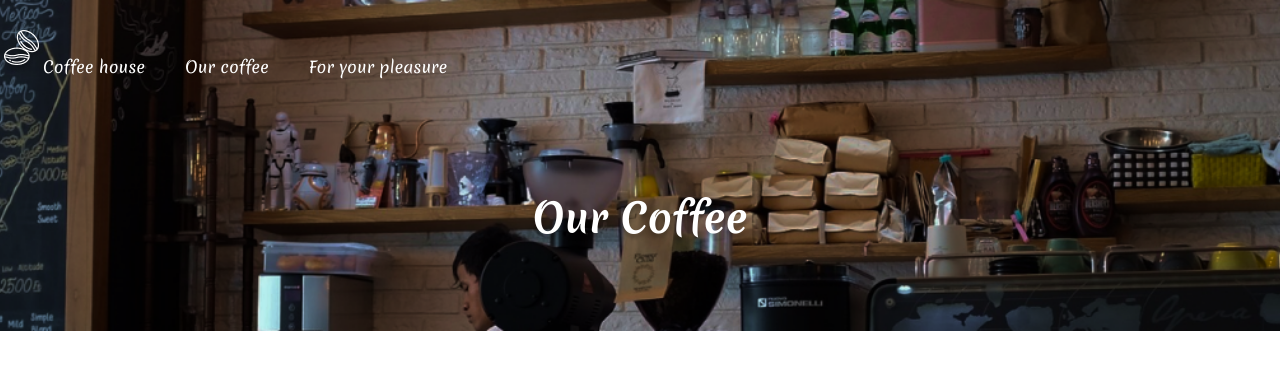
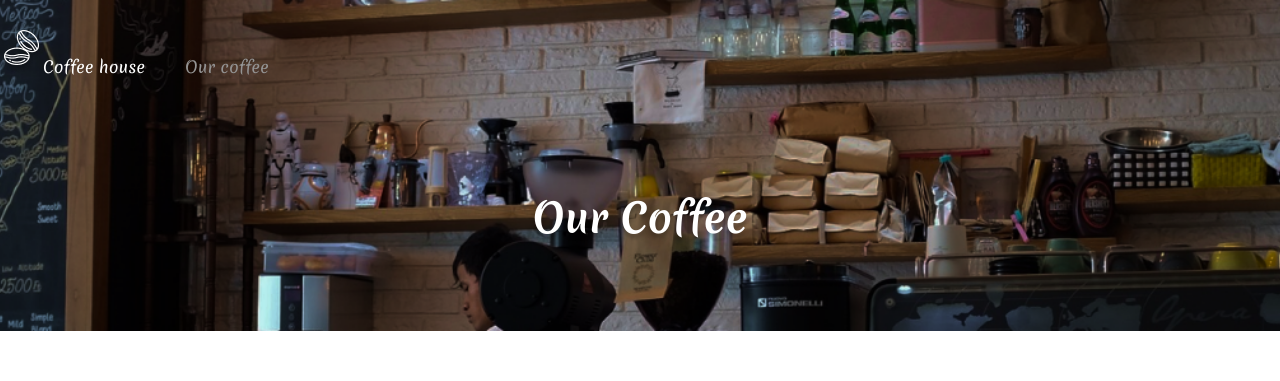
Before and after one commit to MaximShawcross/coffee-app, a React (Create React App) app: page /coffee-list in a window 1280 px wide. Shown: the top 381 px of the page. Built offline with nearby package versions, Linux system fonts and the light colour scheme; no server answers; grey boxes are pictures that could not be loaded.

Commit message:
routing with react-router

```diff
--- a/package.json
+++ b/package.json
@@ -10,6 +10,7 @@
     "react": "^18.2.0",
     "react-dom": "^18.2.0",
     "react-redux": "^8.0.2",
+    "react-router-dom": "^6.3.0",
     "react-scripts": "5.0.1",
     "sass": "^1.54.8",
     "web-vitals": "^2.1.4"
--- a/src/components/app/App.js
+++ b/src/components/app/App.js
@@ -1,13 +1,18 @@
+import { BrowserRouter as Router, Route, Routes } from "react-router-dom";
+
 import { MainPage, CoffeeListPage } from "../../pages";
 
 import "./App.scss"
 
 const App = () => {
     return (
-        <>
-            {/* <MainPage/> */}
-            <CoffeeListPage/>
-        </>
+        <Router>
+            <Routes>
+                <Route path = "/" element = {<MainPage/>}/>
+                <Route path = "/coffee-list" element = { <CoffeeListPage/> }/>
+            </Routes>
+        </Router>
+
     )
 }
 
--- a/src/components/header/header.js
+++ b/src/components/header/header.js
@@ -1,18 +1,25 @@
+import { Link, NavLink } from 'react-router-dom';
+
 import './header.scss';
 import coffeSeeds from '../../resources/icons/2-white-seeds.png'
 
-
 const Header = () => {
     return (
-        <section class = "header">
+        <section class = "second-header">
             <div class="container">
                 <nav class="header__nav">
-                    <div class="header__nav__item">
-                        <img src = {coffeSeeds} alt="coffee-seed"/>
-                        Coffee house
-                    </div>
-                    <div class="header__nav__item">Our coffee</div>
-                    <div class="header__nav__item">For your pleasure</div>
+                        <div class="header__nav__item">
+                            <NavLink className={({isActive}) => isActive ? 'link' : null} to = "/">
+                                <img src = {coffeSeeds} alt="coffee-seed"/>
+                                Coffee house
+                            </NavLink>
+
+                        </div>
+                    <NavLink className={({isActive}) => isActive ? 'link' : null} to = "/coffee-list">
+                        <div class="header__nav__item">Our coffee</div>
+                    </NavLink>
+
+                    {/* <div class="header__nav__item">For your pleasure</div> */}
                 </nav>
                 <h1 class="title">Our Coffee</h1>
             </div>
--- a/src/components/header/header.scss
+++ b/src/components/header/header.scss
@@ -1,6 +1,18 @@
-.header {
+.second-header {
     padding: 30px 0 84px 0;
     background: url('../../resources/bg/second-page-bg.png')  center (center / cover) no-repeat;
+}
+
+a {
+    color: white;
+    text-decoration: none;
+    &:hover {
+        color: #949494;
+    }
+}
+
+.link {
+    color: #949494;
 }
 
 .title {
--- a/src/components/main-page-header/main-page-header.js
+++ b/src/components/main-page-header/main-page-header.js
@@ -1,5 +1,6 @@
+import { NavLink } from 'react-router-dom';
+
 import './main-page-header.scss';
-
 import coffeSeeds from '../../resources/icons/2-white-seeds.png'
 
 const MainPageHeader = () => {
@@ -9,11 +10,16 @@ const MainPageHeader = () => {
                 <div class = "header">
                     <nav class="header__nav">
                         <div class="header__nav__item">
-                            <img src = {coffeSeeds} alt="coffee-seed"/>
-                            Coffee house
+                            <NavLink className={({isActive}) => isActive ? 'link' : null} to = "/">
+                                <img src = {coffeSeeds} alt="coffee-seed"/>
+                                Coffee house
+                            </NavLink>
                         </div>
-                        <div class="header__nav__item">Our coffee</div>
-                        <div class="header__nav__item">For your pleasure</div>
+                        <NavLink className={({isActive}) => isActive ? 'link' : null } to = "/coffee-list">
+                            <div class="header__nav__item">Our coffee</div>
+                        </NavLink>
+
+                        {/* <div class="header__nav__item">For your pleasure</div> */}
                     </nav>
                     <h1 class="title">Everything You Love About Coffee</h1>
                     <div class="header__seeds">
```
Also changed, not shown: 1 other file (tests, documents, lock files or other folders).
